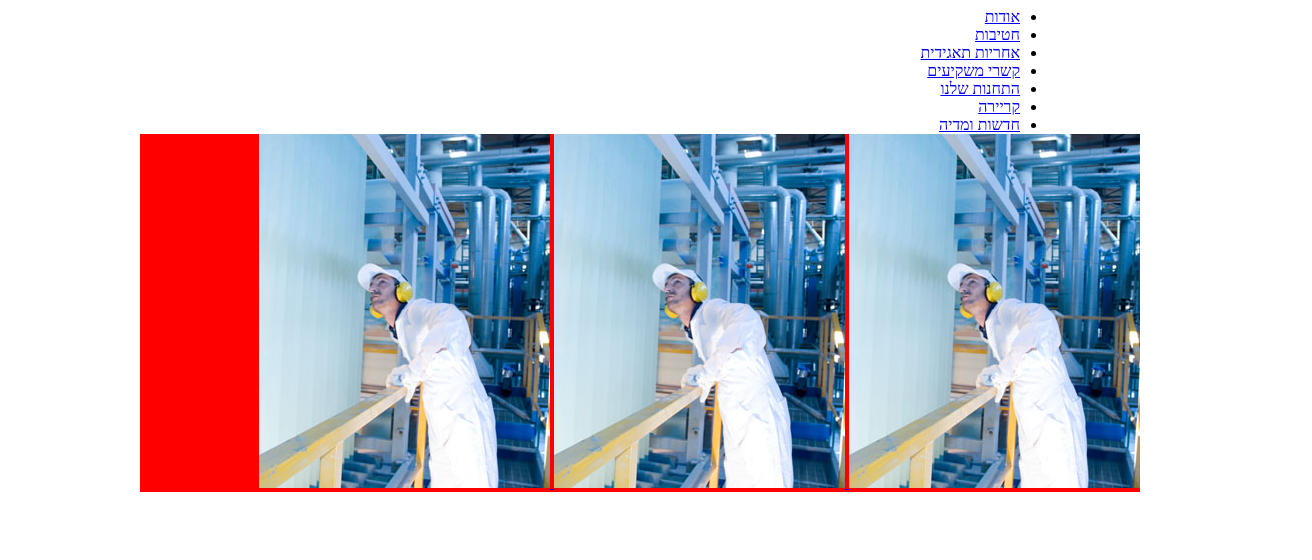
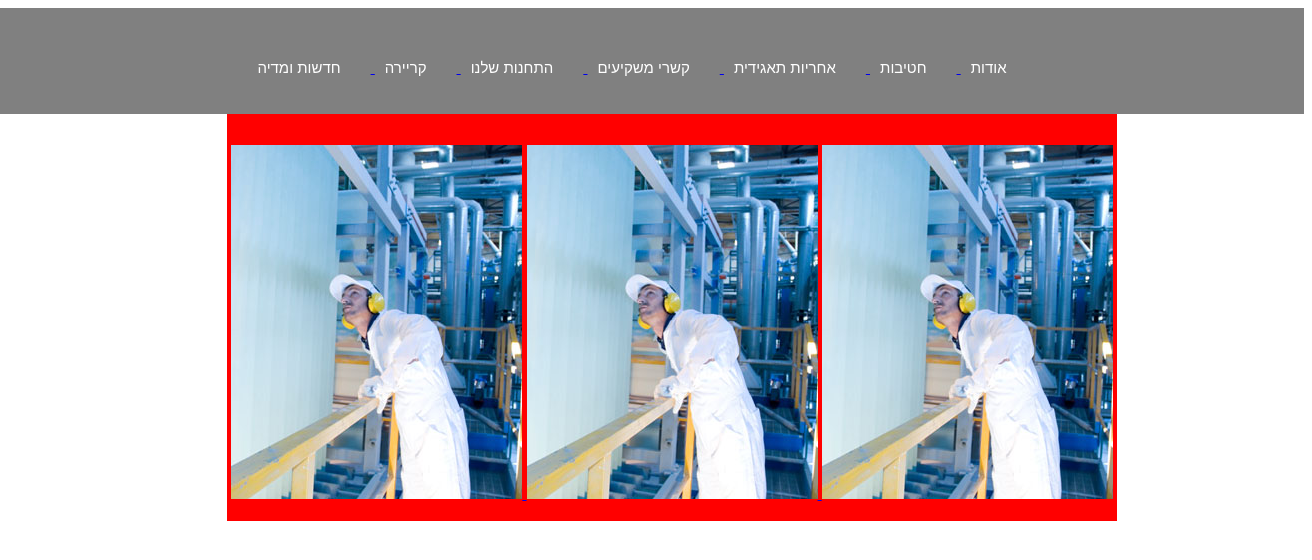
Before and after one commit to taligut/Middle_exercise, a plain HTML site: page index.html in a window 1280 px wide. Shown: the whole page, 1312 px wide, since content can reach past the window. Drawn offline with Linux system fonts and the light colour scheme.

Commit message:
night-session

```diff
--- a/css/style.css
+++ b/css/style.css
@@ -1,18 +1,42 @@
 body {
     direction: rtl;
-    text-align: right;
-    align-content: center
+    text-align: center;
+    align-content: center;
+    font-family: Arial, Helvetica, sans-serif;
+    font-size: 15px;
 }
 
 nav ul {
     width: 800px;
     margin: auto;
+    display: lock;
+    background-color: gray;
+    width: 100%;
+    height: 106px;
+    color: white;
+}
+
+nav ul li {
+    padding: 0;
+    margin: 0px;
+    list-style-type: none;
+    text-decoration: none;
+    display: inline;
+}
+
+nav ul li a {
+    text-decoration: none;
+    color: white;
+    margin: 10px;
+    padding: 0px;
+    display:inline-block;
+    line-height: 100px;
 }
 
 #topsection {
-    align-content: center;
+    /*align-content: center;*/
     background: red;
-    width: 1000px;
+    width: 890px;
     position: relative;
     padding: 0px;
     margin: auto;
@@ -20,4 +44,7 @@ nav ul {
 
 #topsection div {
     display: inline-block;
+    align-content: center;
+    padding-top: 31px;
+    padding-bottom: 19px;
 }
```
